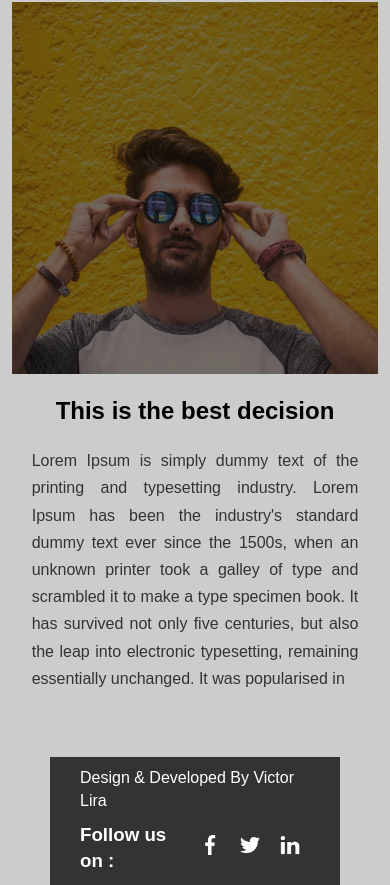
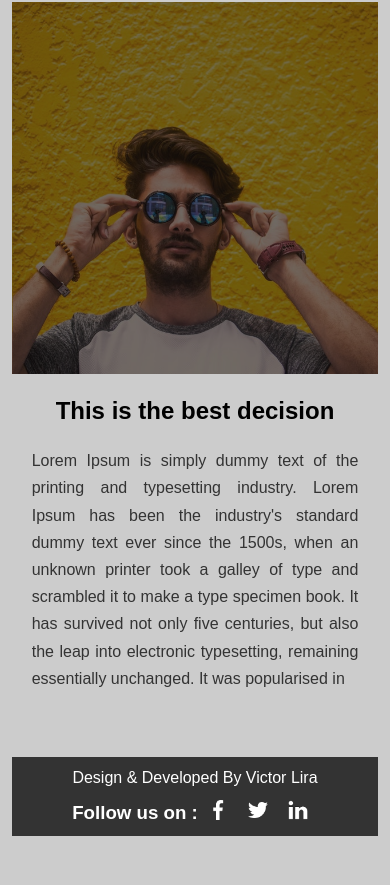
Before and after one commit to VictorLira-DEV/grid-website, a plain HTML site: page services/services.html in a window 390 px wide. Shown: the part 2604-3489 px from the top of the page. After the commit the page ends 3440 px from the top, so only its background shows below. Drawn offline with Linux system fonts and the light colour scheme.

Commit message:
Update services.css

```diff
--- a/services/services.css
+++ b/services/services.css
@@ -257,6 +257,10 @@ hr.break-row {
     margin: 0 3% 3% 3%;
   }
 
+  .footer{
+    margin: 0 3%;
+  }
+
   .services {
     margin: 35px 3% 3% 3%;
   }
```
